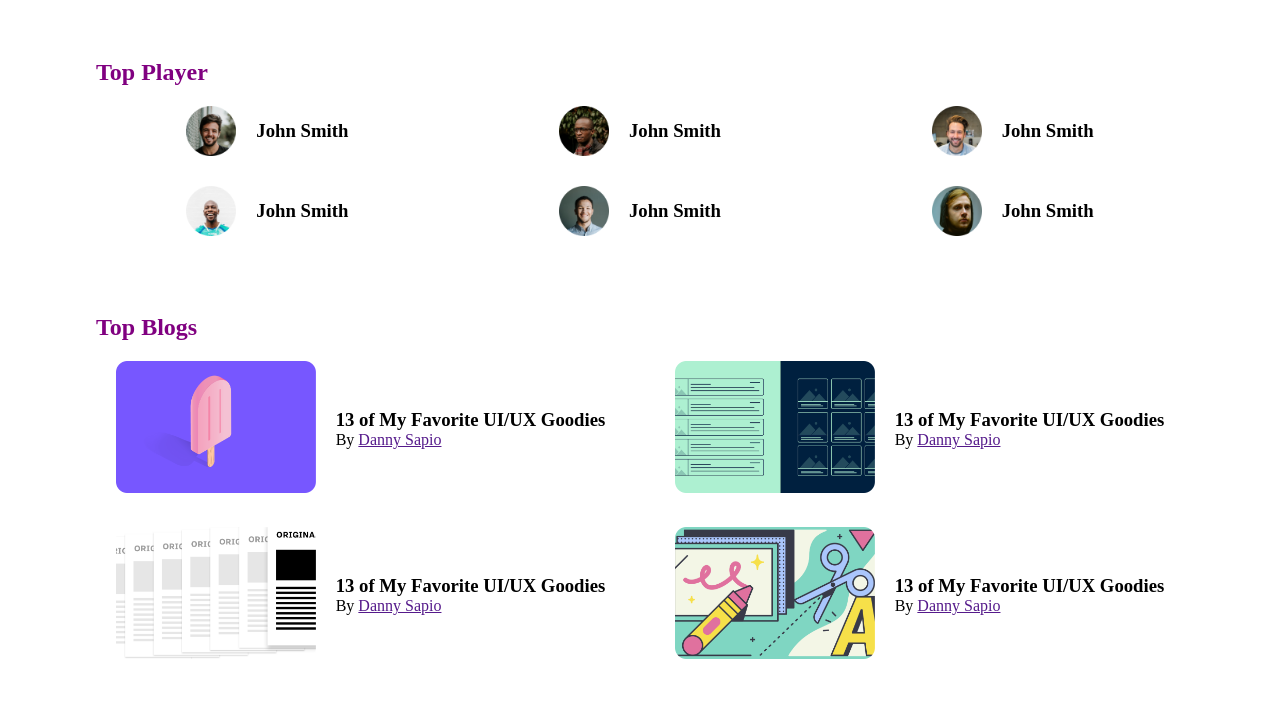
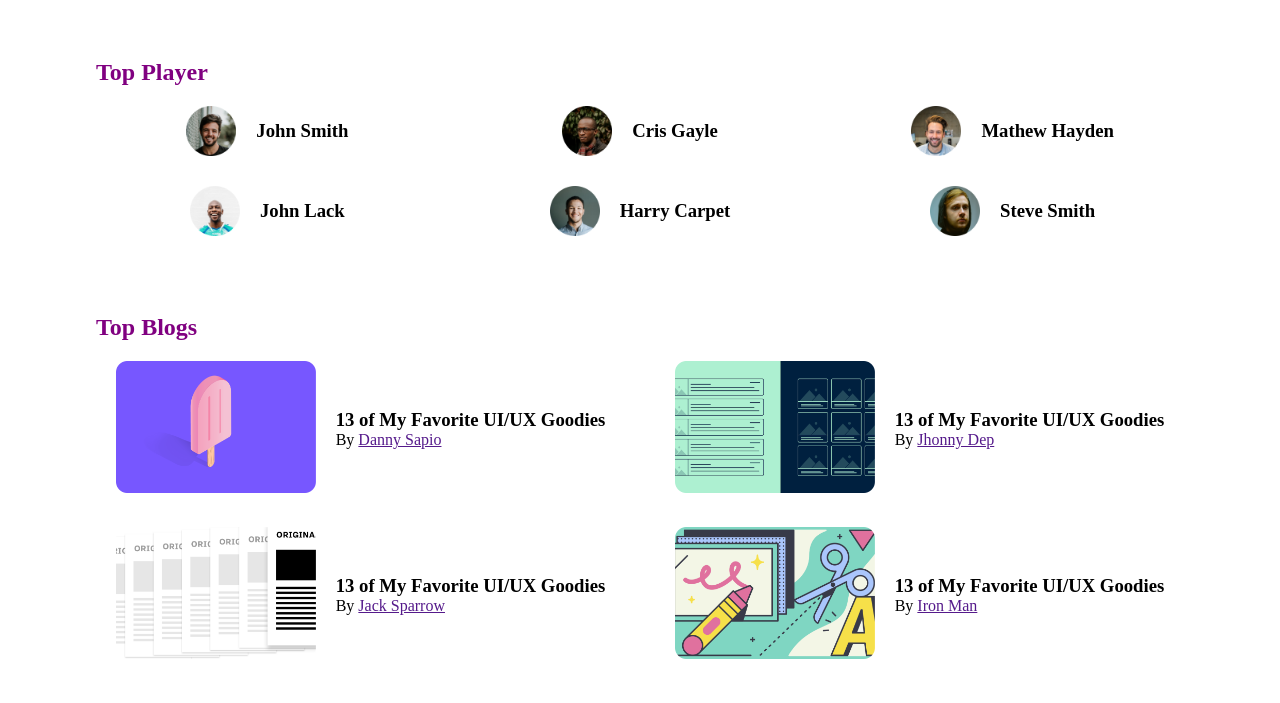
Before and after one commit to Shahriar-1810/leader-board-css, a plain HTML site: page index.html in a window 1280 px wide. Shown: the part 97-800 px from the top of the page. Drawn offline with Linux system fonts and the light colour scheme.

Commit message:
oke now done

```diff
--- a/index.html
+++ b/index.html
@@ -40,23 +40,23 @@
                 </div>
                 <div class="player">
                     <img src="Image/Ellipse-1.png" alt="">
-                    <h3>John Smith</h3>
+                    <h3>Cris Gayle</h3>
                 </div>
                 <div class="player">
                     <img src="Image/Ellipse-2.png" alt="">
-                    <h3>John Smith</h3>
+                    <h3>Mathew Hayden</h3>
                 </div>
                 <div class="player">
                     <img src="Image/Ellipse-3.png" alt="">
-                    <h3>John Smith</h3>
+                    <h3>John Lack</h3>
                 </div>
                 <div class="player">
                     <img src="Image/Ellipse-4.png" alt="">
-                    <h3>John Smith</h3>
+                    <h3>Harry Carpet</h3>
                 </div>
                 <div class="player">
                     <img src="Image/Ellipse-5.png" alt="">
-                    <h3>John Smith</h3>
+                    <h3>Steve Smith</h3>
                 </div>
             </div>
         </section>
@@ -78,7 +78,7 @@
                     </div>
                     <div class="blog-info">
                         <h3>13 of My Favorite UI/UX Goodies</h3>
-                        <p>By <a href="">Danny Sapio</a></p>
+                        <p>By <a href="">Jhonny Dep </a></p>
                     </div>
                 </article>
                 <article class="blog">
@@ -87,7 +87,7 @@
                     </div>
                     <div class="blog-info">
                         <h3>13 of My Favorite UI/UX Goodies</h3>
-                        <p>By <a href="">Danny Sapio</a></p>
+                        <p>By <a href="">Jack Sparrow</a></p>
                     </div>
                 </article>
                 <article class="blog">
@@ -96,7 +96,7 @@
                     </div>
                     <div class="blog-info">
                         <h3>13 of My Favorite UI/UX Goodies</h3>
-                        <p>By <a href="">Danny Sapio</a></p>
+                        <p>By <a href="">Iron Man</a></p>
                     </div>
                 </article>
             </div>
```
